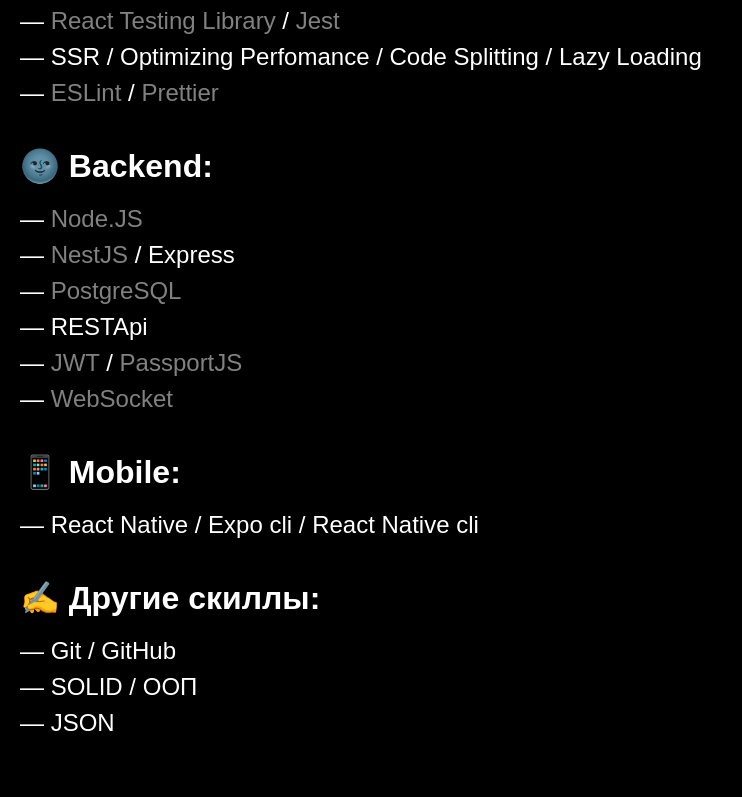
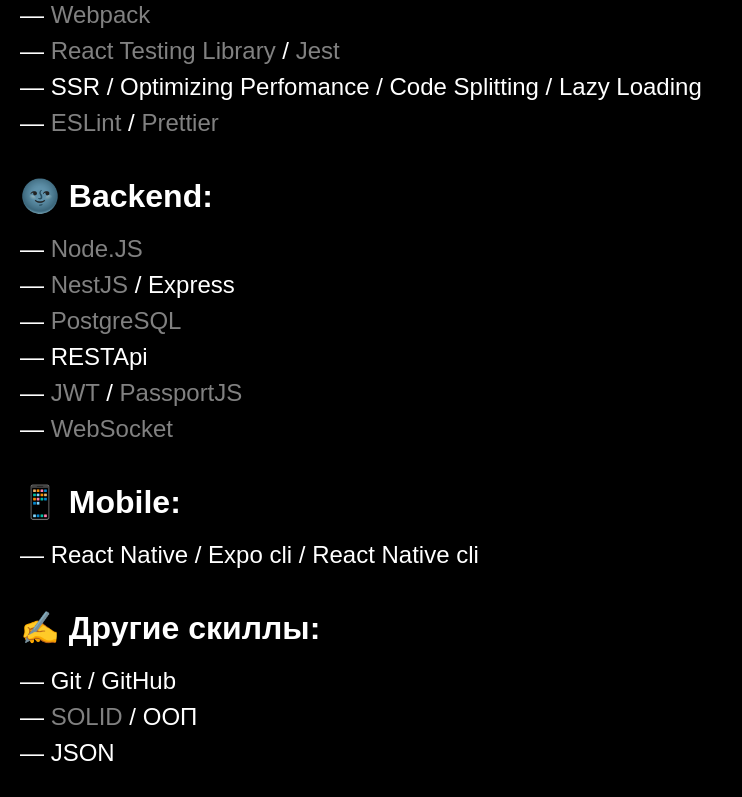
Before and after one commit to xyvl/road_map, a Next.js app: page / in a window 1280 px wide. Shown: the part 445-1242 px from the top of the page, without its empty margins (0-742 px from the left). Before the commit the page ends 1182 px from the top, so only its background shows below. Built offline with nearby package versions, Linux system fonts and the light colour scheme.

Commit message:
Finish dev

```diff
--- a/src/app/globals.css
+++ b/src/app/globals.css
@@ -10,6 +10,11 @@
 	padding: 0;
 	box-sizing: border-box;
 }
+body {
+	background: var(--main);
+	font-family: sans-serif;
+	margin: 30px 0;
+}
 a{
 	text-decoration: none;
 	font-size: 1.5em;
@@ -19,10 +24,6 @@
 }
 span{
 	font-size: 1.5em;
-}
-body {
-	background: var(--main);
-	font-family: sans-serif;
 }
 
 .block {
--- a/src/components/othersSkills/OthersSkills.tsx
+++ b/src/components/othersSkills/OthersSkills.tsx
@@ -1,3 +1,4 @@
+import Link from "next/link"
 import React from "react";
 
 export const OthersSkills = () => {
@@ -9,19 +10,19 @@
     <>
       <div>
         <span className="text technology">— </span>
-        <span className="text yes">Git</span>
+        <Link href="https://youtu.be/O00FTZDxD0o" className="text yes">Git</Link>
         <span className="text technology"> / </span>
-        <span className="text yes">GitHub</span>
+        <Link href="https://github.com" className="text yes">GitHub</Link>
       </div>
       <div>
         <span className="text technology">— </span>
-        <span className="text yes">SOLID</span>
+        <Link href="https://youtu.be/TxZwqVTaCmA" className="text no">SOLID</Link>
         <span className="text technology"> / </span>
-        <span className="text yes">ООП</span>
+        <Link href="https://youtu.be/-6DWwR_R4Xk" className="text yes">ООП</Link>
       </div>
       <div>
         <span className="text technology">— </span>
-        <span className="text yes">JSON</span>
+        <Link href="https://youtu.be/94fHz4w65PY" className="text yes">JSON</Link>
       </div>
     </>
   );
```
